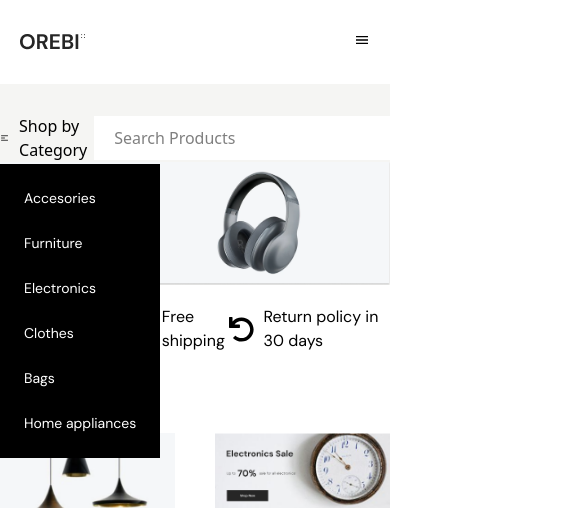
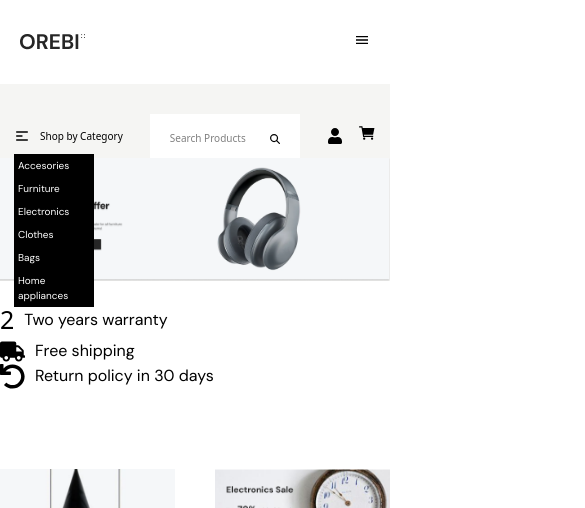
Before and after one commit to hubertDgomes/Orebi, a React (Vite) app: page / in a window 390 px wide. Both pictures are taken after a click on the icon 4 px from the left and 138 px from the top of the page. Shown: the top 508 px of the page, 585 px wide, since content can reach past the window. Built offline with nearby package versions, Linux system fonts and the light colour scheme; no server answers; a web font is replaced by a local one.

Commit message:
Enhance Search component layout and styling for better responsiveness

```diff
--- a/src/components/layouts/Search.jsx
+++ b/src/components/layouts/Search.jsx
@@ -25,32 +25,32 @@ const Search = () => {
     <>
       <div className="bg-[#F5F5F3] pt-[30px]">
         <Container>
-          <div className="flex justify-between items-center relative">
+          <div className="flex justify-between items-center relative mx-[14px]">
             <div className="flex items-center gap-x-[10px]">
               <HiOutlineMenuAlt1
                 onClick={catHandler}
                 className="cursor-pointer"
               />
-              <p>Shop by Category</p>
+              <p className="text-[10px] sm:text-[16px]">Shop by Category</p>
               {showCat && (
-                <div className="absolute top-[50px] p-3 text-white bg-black">
+                <div className="absolute z-10 top-[40px] sm:top-[50px] p-0 sm:p-4 text-white bg-black w-[80px] sm:w-fit">
                   <ul>
-                    <li className="p-3 hover:font-bold hover:p-5 transition-all duration-300 cursor-pointer font-DM text-[14px]">
+                    <li className="p-1 sm:p-3 hover:font-bold sm:hover:p-5 transition-all duration-300 cursor-pointer font-DM text-[10px] sm:text-[14px]">
                       Accesories
                     </li>
-                    <li className="p-3 hover:font-bold hover:p-5 transition-all duration-300 cursor-pointer font-DM text-[14px]">
+                    <li className="p-1 sm:p-3 hover:font-bold sm:hover:p-5 transition-all duration-300 cursor-pointer font-DM text-[10px] sm:text-[14px]">
                       Furniture
                     </li>
-                    <li className="p-3 hover:font-bold hover:p-5 transition-all duration-300 cursor-pointer font-DM text-[14px]">
+                    <li className="p-1 sm:p-3 hover:font-bold sm:hover:p-5 transition-all duration-300 cursor-pointer font-DM text-[10px] sm:text-[14px]">
                       Electronics
                     </li>
-                    <li className="p-3 hover:font-bold hover:p-5 transition-all duration-300 cursor-pointer font-DM text-[14px]">
+                    <li className="p-1 sm:p-3 hover:font-bold sm:hover:p-5 transition-all duration-300 cursor-pointer font-DM text-[10px] sm:text-[14px]">
                       Clothes
                     </li>
-                    <li className="p-3 hover:font-bold hover:p-5 transition-all duration-300 cursor-pointer font-DM text-[14px]">
+                    <li className="p-1 sm:p-3 hover:font-bold sm:hover:p-5 transition-all duration-300 cursor-pointer font-DM text-[10px] sm:text-[14px]">
                       Bags
                     </li>
-                    <li className="p-3 hover:font-bold hover:p-5 transition-all duration-300 cursor-pointer font-DM text-[14px]">
+                    <li className="p-1 sm:p-3 hover:font-bold sm:hover:p-5 transition-all duration-300 cursor-pointer font-DM text-[10px] sm:text-[14px]">
                       Home appliances
                     </li>
                   </ul>
@@ -61,28 +61,28 @@ const Search = () => {
               <input
                 type="text"
                 placeholder="Search Products"
-                className="w-[600px] pr-[50px] py-[10px] px-[20px] bg-white"
+                className="w-[150px] sm:w-[600px] pr-[50px] py-[10px] px-[20px] bg-white sm:placeholder:text-[19px] placeholder:text-[10px]"
               />
-              <FaMagnifyingGlass className="absolute right-5 top-3.5 cursor-pointer" />
+              <FaMagnifyingGlass className="absolute right-5 top-[20px] sm:top-3.5 cursor-pointer text-[10px] sm:text-[20px]" />
             </div>
-            <div className="flex gap-x-[15px] items-center ">
+            <div className="flex gap-x-[15px] items-center">
               <div className="relative">
                 <FaUser onClick={handleLog} className="cursor-pointer" />
                 {showLog && (
-                  <div className="absolute top-[40px] right-0 w-[200px] text-center font-DM font-bold">
-                    <p className="text-white bg-black p-4">My Account</p>
-                    <p className="bg-white text-black p-4">Log Out</p>
+                  <div className="absolute top-[20px] sm:top-[40px] right-0 sm:w-[200px] w-[90px] text-center font-DM font-bold">
+                    <p className="text-white bg-black p-1 text-[10px] sm:text-[20px] cursor-pointer sm:p-4">My Account</p>
+                    <p className="bg-white text-black p-1 text-[10px] sm:text-[20px] cursor-pointer sm:p-4">Log Out</p>
                   </div>
                 )}
               </div>
-              <Link to={"/Cart"}><button><IoCartSharp className="text-[18px]" /></button></Link>
+              <Link to={"/Cart"}><button><IoCartSharp className="text-[18px] cursor-pointer" /></button></Link>
             </div>
           </div>
         </Container>
         <Images className={"m-auto w-full"} src={Banner} />
       </div>
       <Container className={"py-[20px]"}>
-          <div className="flex justify-between">
+          <div className="flex sm:flex-row flex-col text-center justify-between">
             <div className="flex items-center gap-x-[10px]">
               <p className="text-[25px]">2</p>
               <p className="font-DM text-[16px]"> Two years warranty</p>
```
